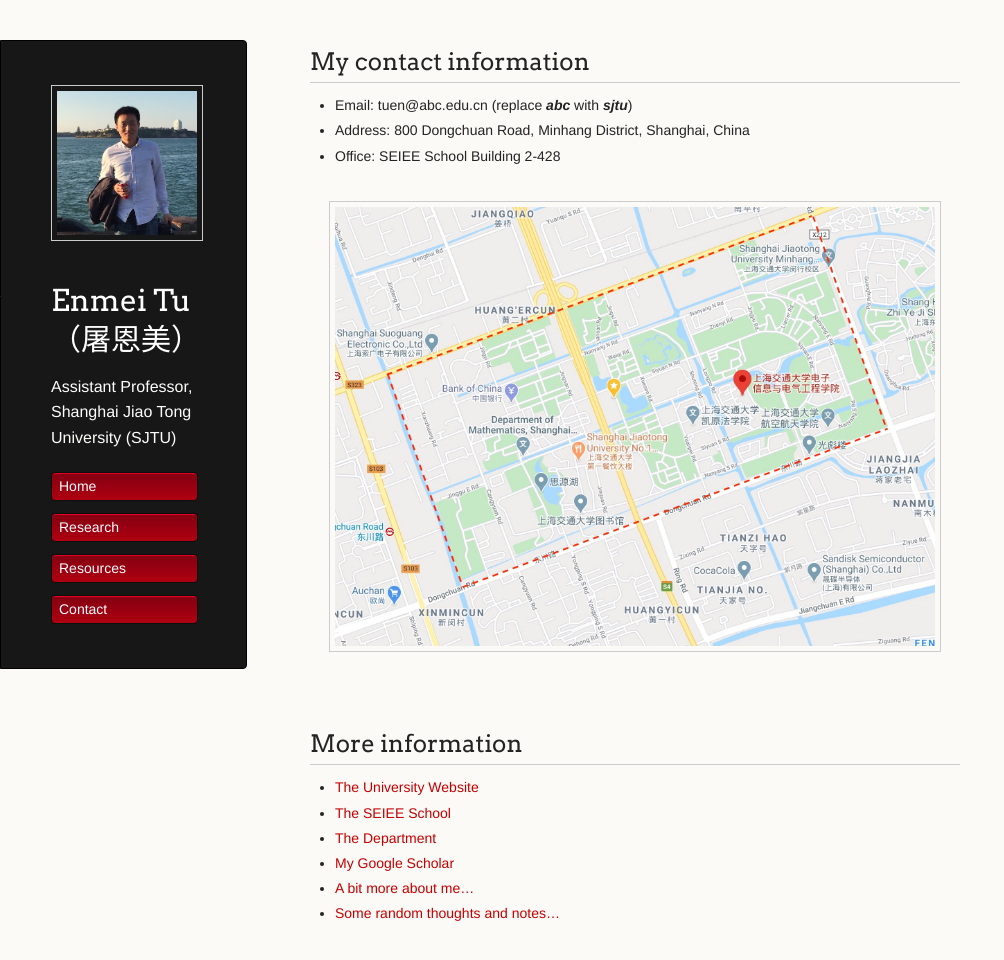
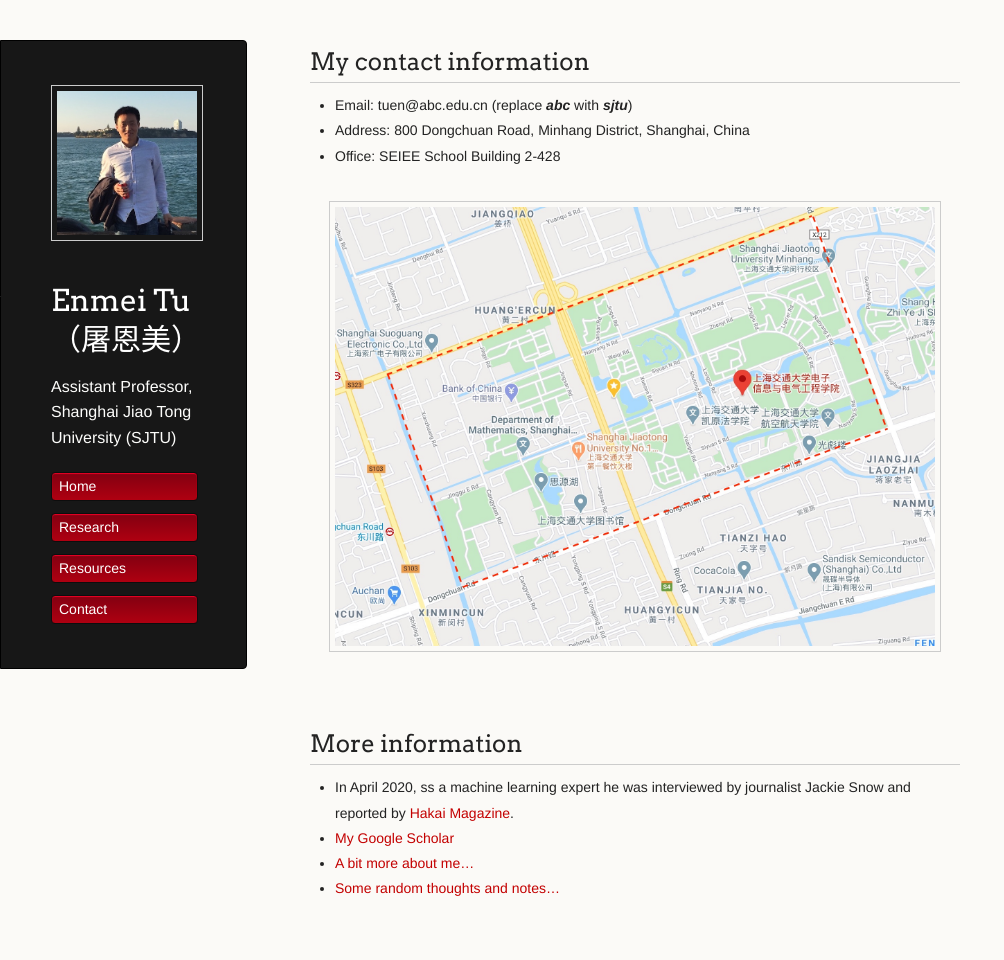
Before and after one commit to hellotem/enmeitu.github.io, a Jekyll site: the page built from about/index.md, in a window 1280 px wide and 999 px high. Shown: the top 960 px of the window, without its empty margins (0-1004 px from the left). Built offline with Jekyll 4.4.1, drawn with Linux system fonts in a browser that asks for light colours; our own code applies the rules of GitHub Pages for plain Markdown files.

Commit message:
Update index.md

```diff
--- a/about/index.md
+++ b/about/index.md
@@ -5,9 +5,7 @@
 <div style="text-align:center"><img src="sjtumap.jpeg" title="Minhang Campus" alt="Markdown Monster icon" align="center" width="600" /></div>
 
 ## More information
-* [The University Website](http://en.sjtu.edu.cn/)
-* [The SEIEE School](http://english.seiee.sjtu.edu.cn/english/index.htm)
-* [The Department](https://automation.sjtu.edu.cn/)
+* In April 2020, ss a machine learning expert he was interviewed by journalist Jackie Snow and reported by [Hakai Magazine](https://www.hakaimagazine.com/news/the-invisible-vector/).
 * [My Google Scholar](https://scholar.google.com/citations?user=TDg-0cQAAAAJ&hl=en)
 * [A bit more about me...](me.md)
 * [Some random thoughts and notes...](notes.md)
```
